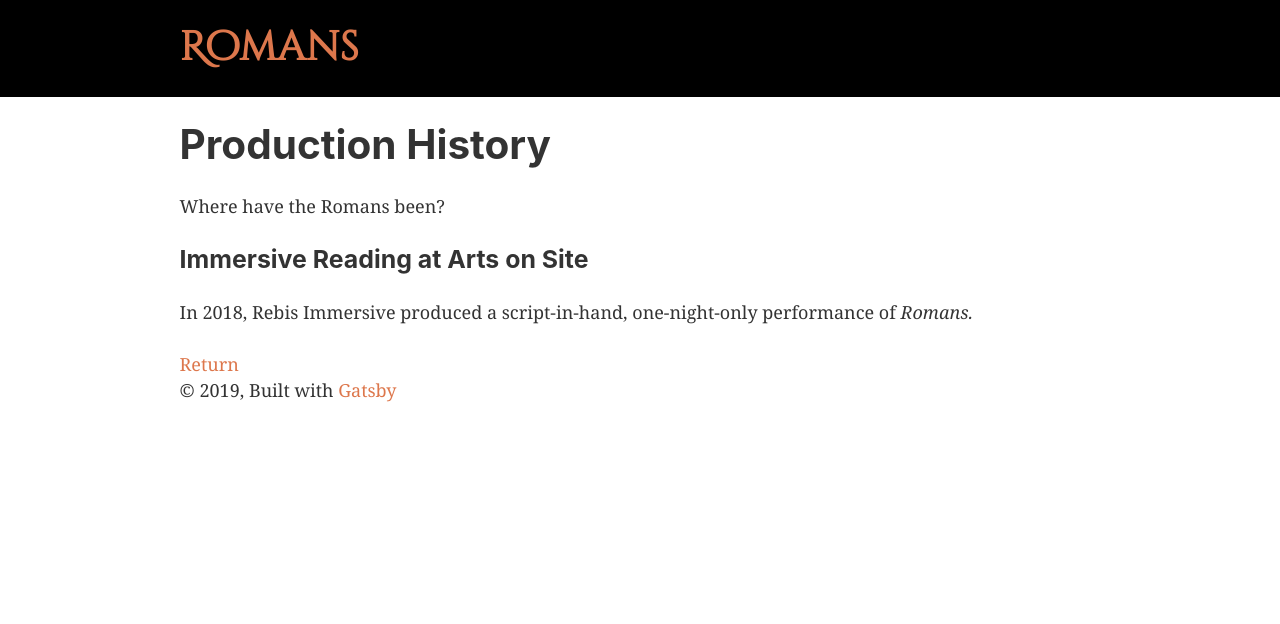
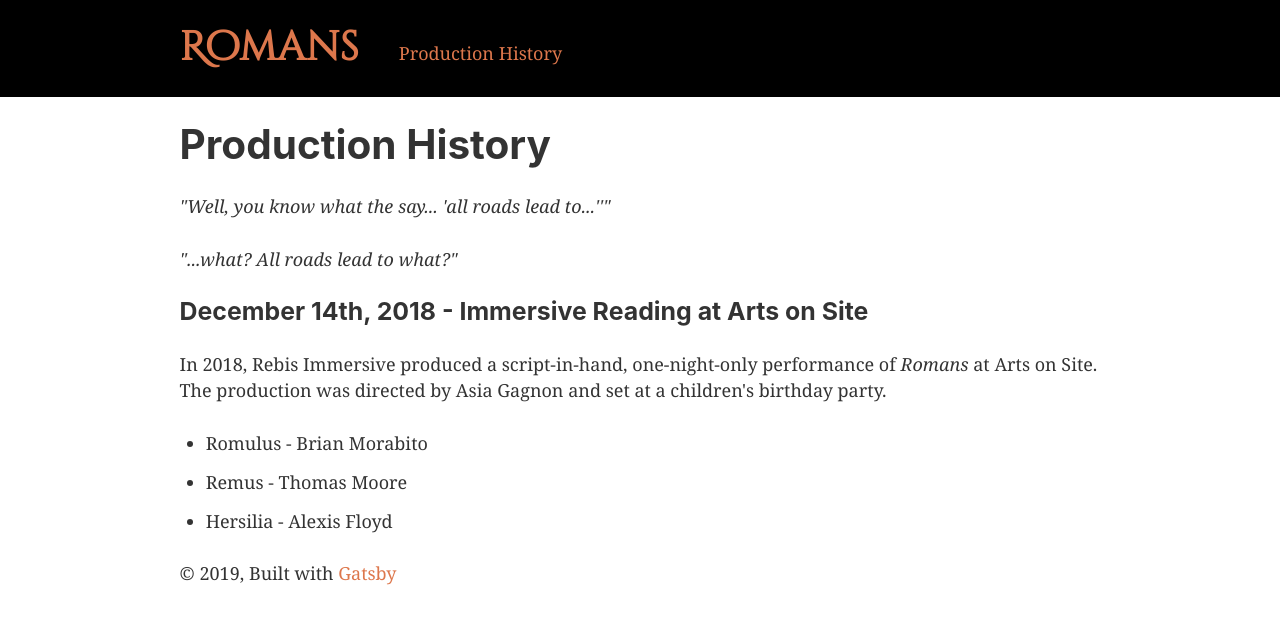
Before and after one commit to thomasmost/rooftops, a Gatsby site: page /production-history in a window 1280 px wide. Built offline with nearby package versions, Linux system fonts and the light colour scheme; Gatsby itself is replaced by a stand-in of ours.

Commit message:
some easy improvements

```diff
--- a/src/components/header.module.scss
+++ b/src/components/header.module.scss
@@ -9,6 +9,7 @@
       font-family: 'Cinzel Decorative', cursive;
       color: rgb(221, 119, 76);
       margin: 0;
+      margin-right: 40px;
       a {
         color: rgb(221, 119, 76);
         text-decoration: none;
--- a/src/components/header.tsx
+++ b/src/components/header.tsx
@@ -11,6 +11,7 @@ const Header = ({ siteTitle = '' }) => (
           {siteTitle}
         </Link>
       </h1>
+      <Link to="/production-history/">Production History</Link>
     </div>
   </header>
 )
--- a/src/components/layout.scss
+++ b/src/components/layout.scss
@@ -77,6 +77,7 @@ dfn {
 h1 {
   font-size: 2em;
   margin: 0.67em 0;
+  display: inline-block;
 }
 mark {
   background-color: #ff0;
--- a/src/pages/index.tsx
+++ b/src/pages/index.tsx
@@ -1,5 +1,4 @@
 import React from "react"
-import { Link } from "gatsby"
 
 import Layout from "../components/layout"
 import Image from "../components/image"
@@ -17,9 +16,13 @@ const IndexPage = () => (
       They will tell you that you can be both. They are lying."
     </p>
     <p>
-       Romans is a three-actor immersive cage match on the nature of citizenship and our relationship to the state. Set simultaneously in 753 BC and a children's birthday party following the collapse of modern civilization, Rome's founders are thrown into conflict over their past and future legacy. The legendary twins use the audience as supporters, props, and counterpoints in their battle for control over a nation that does not yet exist and the wife of their most ferocious general, whose self-sovereign agenda ultimately throws all their best laid plans into chaos.
+       Romans is a three-actor immersive cage match on the nature of citizenship and our relationship to the state.
+       Set simultaneously in 753 BC and a desolate wasteland following the collapse of modern civilization,
+       Rome's founders are thrown into conflict over their past and future legacy.
+       The legendary twins use the audience as supporters, props,
+       and counterpoints in their battle for control over a nation that does not yet exist and the wife of their most ferocious general,
+       whose self-sovereign agenda ultimately throws all their best laid plans into chaos.
     </p>
-    <Link to="/production-history/">Production History</Link>
   </Layout>
 )
 
--- a/src/pages/production-history.tsx
+++ b/src/pages/production-history.tsx
@@ -1,5 +1,4 @@
 import React from "react"
-import { Link } from "gatsby"
 
 import Layout from "../components/layout"
 import SEO from "../components/seo"
@@ -8,13 +7,24 @@ const ProductionHistoryPage = () => (
   <Layout>
     <SEO title="Production History" />
     <h1>Production History</h1>
-    <p>Where have the Romans been?</p>
-    <h3>Immersive Reading at Arts on Site</h3>
+    <p><em>"Well, you know what the say... 'all roads lead to...''"</em></p>
+    <p><em>"...what? All roads lead to what?"</em></p>
+    <h3>December 14th, 2018 - Immersive Reading at Arts on Site</h3>
     <p>
        In 2018, Rebis Immersive produced a script-in-hand, one-night-only performance of
-       <em> Romans.</em>
+       <em> Romans</em> at Arts on Site. The production was directed by Asia Gagnon and set at a children's birthday party.
     </p>
-    <Link to="/">Return</Link>
+    <ul>
+       <li>
+         Romulus - Brian Morabito
+       </li>
+       <li>
+         Remus - Thomas Moore
+       </li>
+       <li>
+         Hersilia - Alexis Floyd
+       </li>
+    </ul>
   </Layout>
 )
 
```
